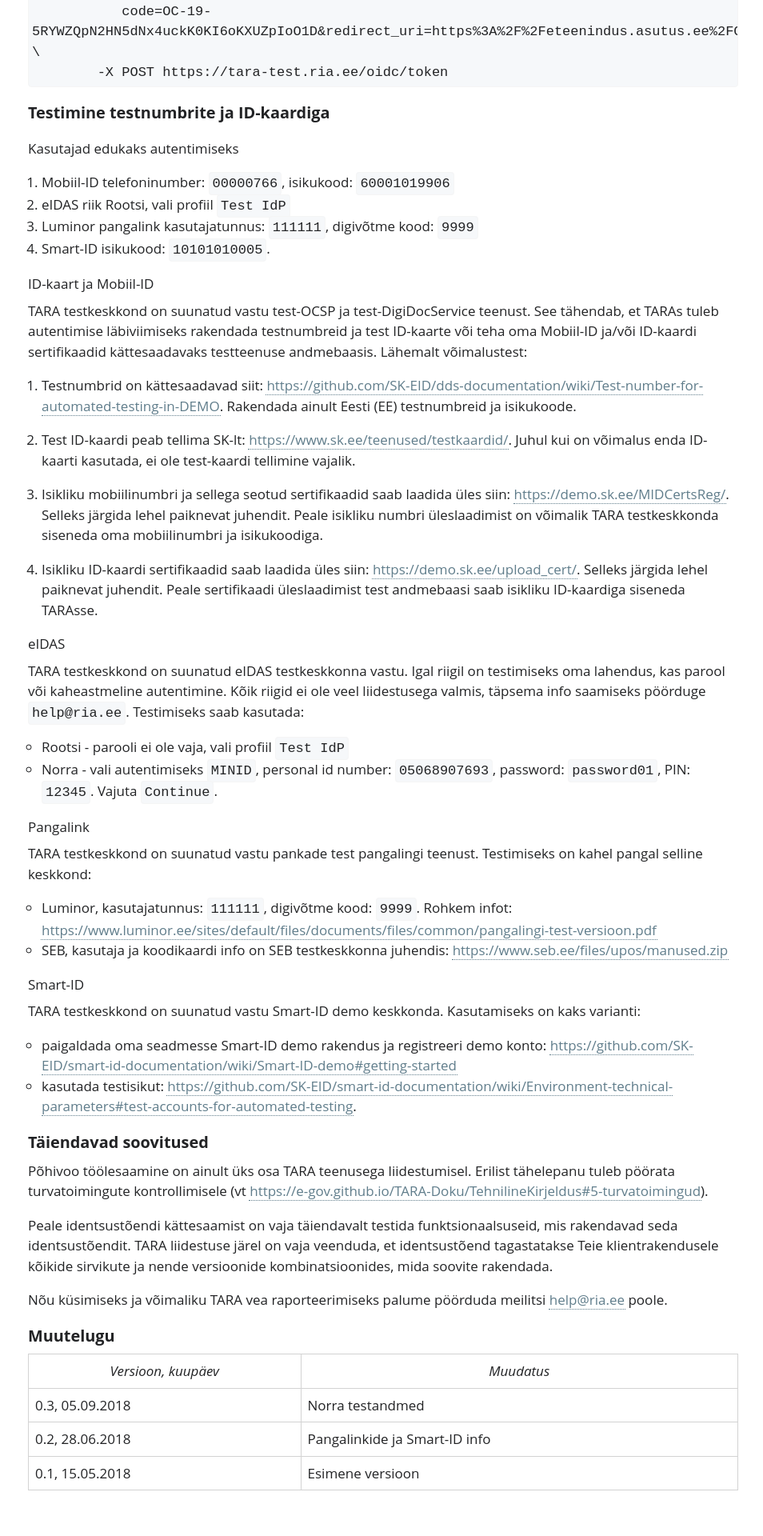
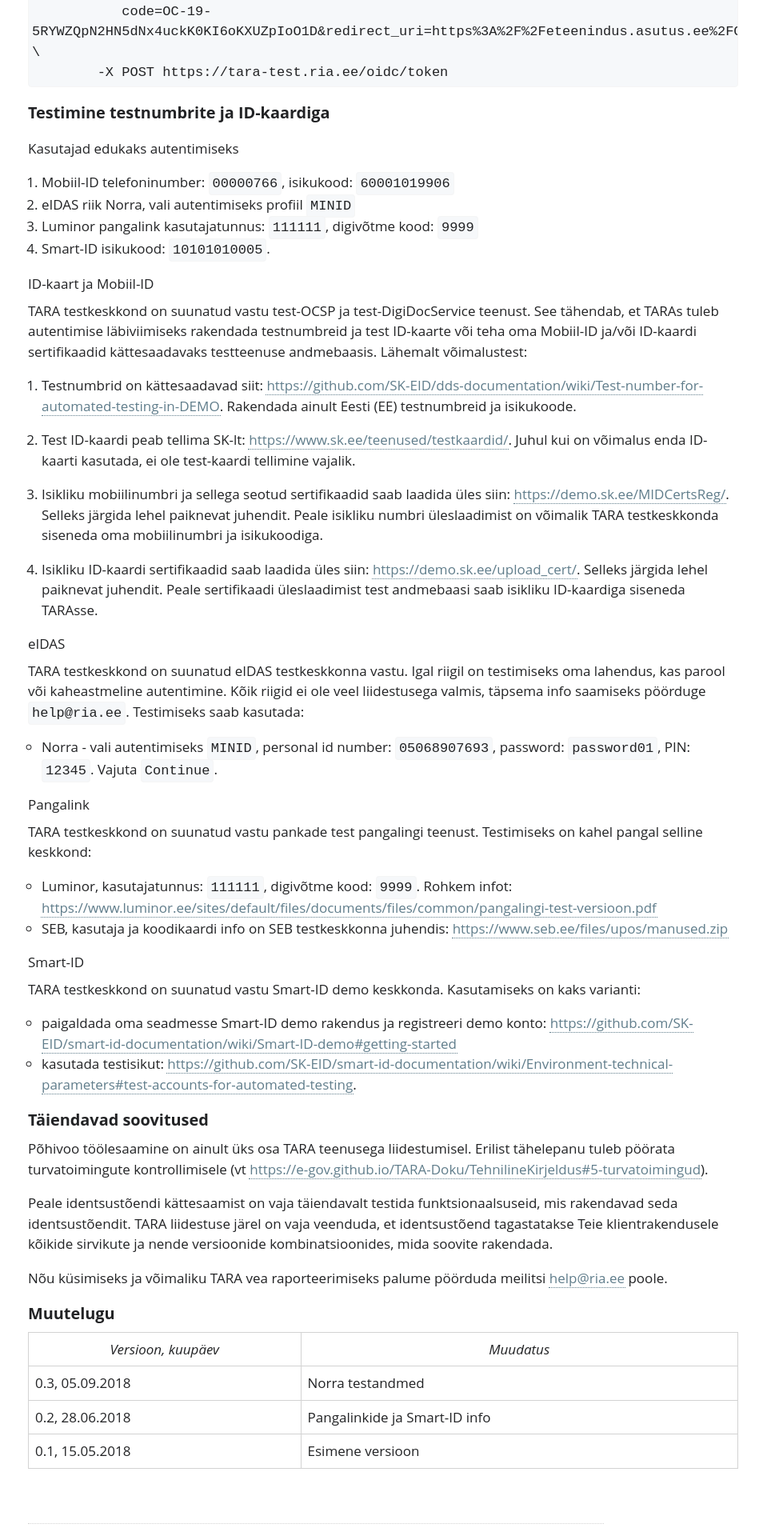
Before and after one commit to e-gov/TARA-Doku, a Jekyll site: the page built from Testimine.md, in a window 1280 px wide. Shown: the part 1833-3753 px from the top of the page at 80% size, without its empty margins (323-1277 px from the left). Built offline with Jekyll 4.4.1, drawn with Linux system fonts in a browser that asks for light colours; our own code applies the rules of GitHub Pages for plain Markdown files.

Commit message:
Update Testimine.md

```diff
--- a/Testimine.md
+++ b/Testimine.md
@@ -58,7 +58,7 @@ curl \
 ### Kasutajad edukaks autentimiseks
 
 1. Mobiil-ID telefoninumber: `00000766`, isikukood: `60001019906`
-2. eIDAS riik Rootsi, vali profiil `Test IdP`
+2. eIDAS riik Norra, vali autentimiseks profiil `MINID`
 3. Luminor pangalink kasutajatunnus: `111111`, digivõtme kood: `9999`
 4. Smart-ID isikukood: `10101010005`.
 
@@ -78,7 +78,6 @@ TARA testkeskkond on suunatud vastu test-OCSP ja test-DigiDocService teenust. Se
 
 TARA testkeskkond on suunatud eIDAS testkeskkonna vastu. Igal riigil on testimiseks oma lahendus, kas parool või kaheastmeline autentimine. Kõik riigid ei ole veel liidestusega valmis, täpsema info saamiseks pöörduge `help@ria.ee`. Testimiseks saab kasutada:
 
-- Rootsi - parooli ei ole vaja, vali profiil `Test IdP`
 - Norra - vali autentimiseks `MINID`, personal id number: `05068907693`, password: `password01`, PIN: `12345`. Vajuta `Continue`.
 
 ### Pangalink
```
